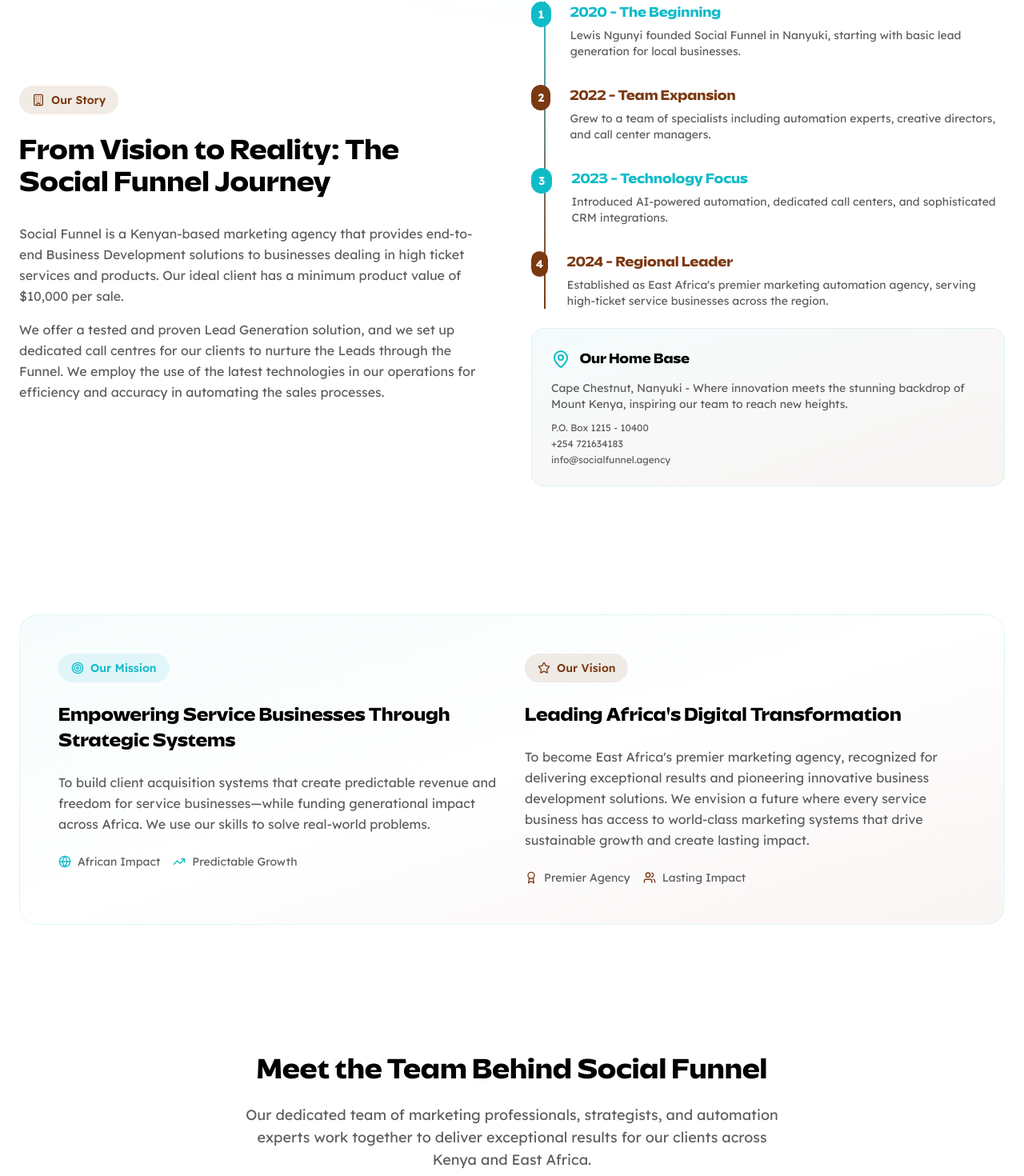
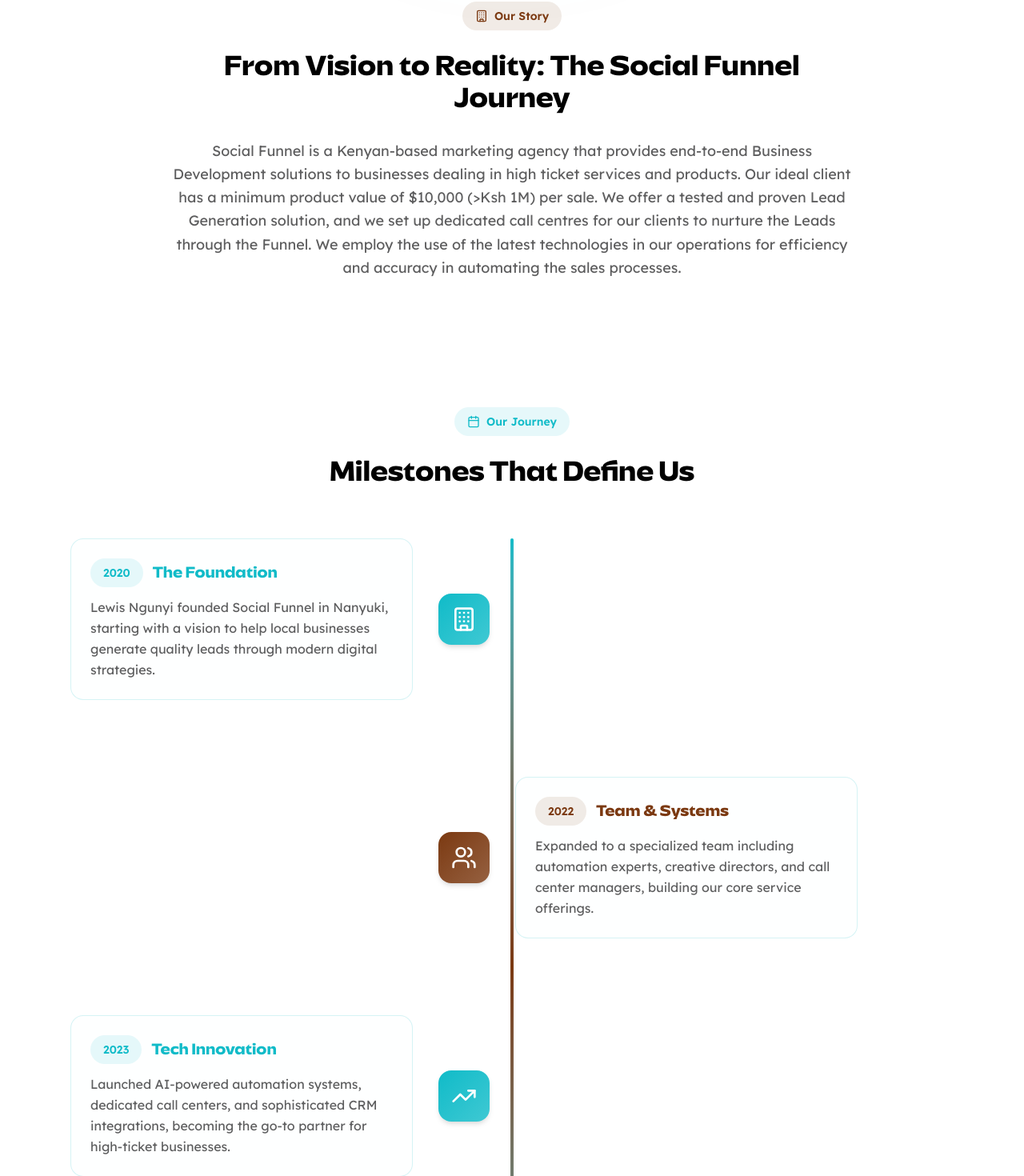
Before and after one commit to socialfunnel/socialfunnel, a Next.js app: page /about in a window 1280 px wide. Shown: the part 809-2279 px from the top of the page at 80% size. Built offline with nearby package versions, Linux system fonts and the light colour scheme.

Commit message:
feat(about): enhance story and timeline sections for clarity

```diff
--- a/src/app/about/page.tsx
+++ b/src/app/about/page.tsx
@@ -174,10 +174,12 @@ export default function About() {
 
       {/* Story Section */}
       <section className="py-20 relative">
-        <div className="mx-auto max-w-7xl px-6">
-          <div className="grid grid-cols-1 lg:grid-cols-2 gap-12 items-center">
+        <div className="mx-auto max-w-4xl px-6">
           <AnimatedGroup variants={transitionVariants}>
-              <motion.div variants={transitionVariants.item}>
+            <motion.div
+              variants={transitionVariants.item}
+              className="text-center"
+            >
               <div className="inline-flex items-center gap-2 px-4 py-2 bg-secondary/10 rounded-full text-secondary text-sm font-semibold mb-6">
                 <Building className="h-4 w-4" />
                 Our Story
@@ -185,129 +187,193 @@ export default function About() {
               <h2 className="text-3xl md:text-4xl font-serif font-bold mb-8">
                 From Vision to Reality: The Social Funnel Journey
               </h2>
-                <div className="space-y-4 text-muted-foreground leading-relaxed">
+              <div className="text-muted-foreground leading-relaxed text-lg">
                 <p>
-                    Social Funnel is a Kenyan-based marketing agency that
-                    provides end-to-end Business Development solutions to
-                    businesses dealing in high ticket services and products. Our
-                    ideal client has a minimum product value of $10,000 per
-                    sale.
-                  </p>
-                  <p>
-                    We offer a tested and proven Lead Generation solution, and
-                    we set up dedicated call centres for our clients to nurture
-                    the Leads through the Funnel. We employ the use of the
-                    latest technologies in our operations for efficiency and
-                    accuracy in automating the sales processes.
+                  Social Funnel is a Kenyan-based marketing agency that provides
+                  end-to-end Business Development solutions to businesses
+                  dealing in high ticket services and products. Our ideal client
+                  has a minimum product value of $10,000 (&gt;Ksh 1M) per sale.
+                  We offer a tested and proven Lead Generation solution, and we
+                  set up dedicated call centres for our clients to nurture the
+                  Leads through the Funnel. We employ the use of the latest
+                  technologies in our operations for efficiency and accuracy in
+                  automating the sales processes.
                 </p>
               </div>
             </motion.div>
           </AnimatedGroup>
+        </div>
+      </section>
 
+      {/* Timeline Section */}
+      <section className="py-20 relative">
+        <div className="mx-auto max-w-6xl px-6">
+          <div className="text-center mb-16">
+            <div className="inline-flex items-center gap-2 px-4 py-2 bg-primary/10 rounded-full text-primary text-sm font-semibold mb-6">
+              <Calendar className="h-4 w-4" />
+              Our Journey
+            </div>
+            <h2 className="text-3xl md:text-4xl font-serif font-bold">
+              Milestones That Define Us
+            </h2>
+          </div>
+
+          <div className="relative">
+            {/* Animated Timeline Line */}
+            <div className="absolute left-1/2 top-0 bottom-0 w-1 bg-gradient-to-b from-primary via-secondary to-primary rounded-full opacity-20 transform -translate-x-1/2 hidden md:block"></div>
             <motion.div
-              initial={{ opacity: 0, x: 50 }}
+              className="absolute left-1/2 top-0 w-1 bg-gradient-to-b from-primary via-secondary to-primary rounded-full transform -translate-x-1/2 hidden md:block"
+              initial={{ height: 0 }}
+              whileInView={{ height: "100%" }}
+              viewport={{ once: true }}
+              transition={{ duration: 2, ease: "easeInOut" }}
+            />
+
+            <div className="space-y-24">
+              {/* 2020 - Foundation (Left) */}
+              <motion.div
+                className="relative flex flex-col md:flex-row items-center group"
+                initial={{ opacity: 0, x: -50 }}
                 whileInView={{ opacity: 1, x: 0 }}
                 viewport={{ once: true }}
-              transition={{ duration: 0.8 }}
-              className="relative"
+                transition={{ duration: 0.6, delay: 0.1 }}
               >
-              <div className="space-y-6">
-                {/* Timeline */}
-                <div className="relative">
-                  <div className="absolute left-4 top-0 bottom-0 w-0.5 bg-gradient-to-b from-primary to-secondary"></div>
-
-                  <div className="space-y-8">
-                    <div className="relative flex items-start">
-                      <div className="w-8 h-8 bg-primary rounded-full flex items-center justify-center text-white text-sm font-bold relative z-10">
-                        1
+                {/* Card on Left */}
+                <div className="w-full md:w-5/12 md:pr-8">
+                  <div className="bg-card/50 backdrop-blur-sm border border-border/50 rounded-2xl p-6 group-hover:shadow-lg group-hover:shadow-primary/10 transition-all duration-300 hover:border-primary/30">
+                    <div className="flex items-center justify-center md:justify-start gap-3 mb-3">
+                      <span className="px-4 py-2 bg-primary/10 text-primary text-sm font-semibold rounded-full">
+                        2020
+                      </span>
+                      <h3 className="text-xl font-serif font-bold text-primary">
+                        The Foundation
+                      </h3>
                     </div>
-                      <div className="ml-6">
-                        <h3 className="text-lg font-serif font-bold text-primary mb-1">
-                          2020 - The Beginning
-                        </h3>
-                        <p className="text-sm text-muted-foreground">
-                          Lewis Ngunyi founded Social Funnel in Nanyuki,
-                          starting with basic lead generation for local
-                          businesses.
+                    <p className="text-muted-foreground leading-relaxed text-center md:text-left">
+                      Lewis Ngunyi founded Social Funnel in Nanyuki, starting
+                      with a vision to help local businesses generate quality
+                      leads through modern digital strategies.
                     </p>
                   </div>
                 </div>
 
-                    <div className="relative flex items-start">
-                      <div className="w-8 h-8 bg-secondary rounded-full flex items-center justify-center text-white text-sm font-bold relative z-10">
-                        2
+                {/* Icon in Center */}
+                <div className="w-16 h-16 bg-gradient-to-br from-primary to-primary/80 rounded-2xl flex items-center justify-center text-white font-bold relative z-10 shadow-lg group-hover:scale-110 transition-transform duration-300 mb-6 md:mb-0">
+                  <Building className="h-8 w-8" />
                 </div>
-                      <div className="ml-6">
-                        <h3 className="text-lg font-serif font-bold text-secondary mb-1">
-                          2022 - Team Expansion
+
+                {/* Empty space on Right */}
+                <div className="w-full md:w-5/12 md:pl-8 hidden md:block"></div>
+              </motion.div>
+
+              {/* 2022 - Growth (Right) */}
+              <motion.div
+                className="relative flex flex-col md:flex-row items-center group"
+                initial={{ opacity: 0, x: 50 }}
+                whileInView={{ opacity: 1, x: 0 }}
+                viewport={{ once: true }}
+                transition={{ duration: 0.6, delay: 0.2 }}
+              >
+                {/* Empty space on Left */}
+                <div className="w-full md:w-5/12 md:pr-8 hidden md:block"></div>
+
+                {/* Icon in Center */}
+                <div className="w-16 h-16 bg-gradient-to-br from-secondary to-secondary/80 rounded-2xl flex items-center justify-center text-white font-bold relative z-10 shadow-lg group-hover:scale-110 transition-transform duration-300 mb-6 md:mb-0">
+                  <Users className="h-8 w-8" />
+                </div>
+
+                {/* Card on Right */}
+                <div className="w-full md:w-5/12 md:pl-8">
+                  <div className="bg-card/50 backdrop-blur-sm border border-border/50 rounded-2xl p-6 group-hover:shadow-lg group-hover:shadow-secondary/10 transition-all duration-300 hover:border-secondary/30">
+                    <div className="flex items-center justify-center md:justify-start gap-3 mb-3">
+                      <span className="px-4 py-2 bg-secondary/10 text-secondary text-sm font-semibold rounded-full">
+                        2022
+                      </span>
+                      <h3 className="text-xl font-serif font-bold text-secondary">
+                        Team & Systems
                       </h3>
-                        <p className="text-sm text-muted-foreground">
-                          Grew to a team of specialists including automation
-                          experts, creative directors, and call center managers.
+                    </div>
+                    <p className="text-muted-foreground leading-relaxed text-center md:text-left">
+                      Expanded to a specialized team including automation
+                      experts, creative directors, and call center managers,
+                      building our core service offerings.
+                    </p>
+                  </div>
+                </div>
+              </motion.div>
+
+              {/* 2023 - Innovation (Left) */}
+              <motion.div
+                className="relative flex flex-col md:flex-row items-center group"
+                initial={{ opacity: 0, x: -50 }}
+                whileInView={{ opacity: 1, x: 0 }}
+                viewport={{ once: true }}
+                transition={{ duration: 0.6, delay: 0.3 }}
+              >
+                {/* Card on Left */}
+                <div className="w-full md:w-5/12 md:pr-8">
+                  <div className="bg-card/50 backdrop-blur-sm border border-border/50 rounded-2xl p-6 group-hover:shadow-lg group-hover:shadow-primary/10 transition-all duration-300 hover:border-primary/30">
+                    <div className="flex items-center justify-center md:justify-start gap-3 mb-3">
+                      <span className="px-4 py-2 bg-primary/10 text-primary text-sm font-semibold rounded-full">
+                        2023
+                      </span>
+                      <h3 className="text-xl font-serif font-bold text-primary">
+                        Tech Innovation
+                      </h3>
+                    </div>
+                    <p className="text-muted-foreground leading-relaxed text-center md:text-left">
+                      Launched AI-powered automation systems, dedicated call
+                      centers, and sophisticated CRM integrations, becoming the
+                      go-to partner for high-ticket businesses.
                     </p>
                   </div>
                 </div>
 
-                    <div className="relative flex items-start">
-                      <div className="w-8 h-8 bg-primary rounded-full flex items-center justify-center text-white text-sm font-bold relative z-10">
-                        3
+                {/* Icon in Center */}
+                <div className="w-16 h-16 bg-gradient-to-br from-primary to-primary/80 rounded-2xl flex items-center justify-center text-white font-bold relative z-10 shadow-lg group-hover:scale-110 transition-transform duration-300 mb-6 md:mb-0">
+                  <TrendingUp className="h-8 w-8" />
                 </div>
-                      <div className="ml-6">
-                        <h3 className="text-lg font-serif font-bold text-primary mb-1">
-                          2023 - Technology Focus
+
+                {/* Empty space on Right */}
+                <div className="w-full md:w-5/12 md:pl-8 hidden md:block"></div>
+              </motion.div>
+
+              {/* 2024 - Leadership (Right) */}
+              <motion.div
+                className="relative flex flex-col md:flex-row items-center group"
+                initial={{ opacity: 0, x: 50 }}
+                whileInView={{ opacity: 1, x: 0 }}
+                viewport={{ once: true }}
+                transition={{ duration: 0.6, delay: 0.4 }}
+              >
+                {/* Empty space on Left */}
+                <div className="w-full md:w-5/12 md:pr-8 hidden md:block"></div>
+
+                {/* Icon in Center */}
+                <div className="w-16 h-16 bg-gradient-to-br from-secondary to-secondary/80 rounded-2xl flex items-center justify-center text-white font-bold relative z-10 shadow-lg group-hover:scale-110 transition-transform duration-300 mb-6 md:mb-0">
+                  <Award className="h-8 w-8" />
+                </div>
+
+                {/* Card on Right */}
+                <div className="w-full md:w-5/12 md:pl-8">
+                  <div className="bg-card/50 backdrop-blur-sm border border-border/50 rounded-2xl p-6 group-hover:shadow-lg group-hover:shadow-secondary/10 transition-all duration-300 hover:border-secondary/30">
+                    <div className="flex items-center justify-center md:justify-start gap-3 mb-3">
+                      <span className="px-4 py-2 bg-secondary/10 text-secondary text-sm font-semibold rounded-full">
+                        2024
+                      </span>
+                      <h3 className="text-xl font-serif font-bold text-secondary">
+                        Regional Leadership
                       </h3>
-                        <p className="text-sm text-muted-foreground">
-                          Introduced AI-powered automation, dedicated call
-                          centers, and sophisticated CRM integrations.
+                    </div>
+                    <p className="text-muted-foreground leading-relaxed text-center md:text-left">
+                      Established as East Africa&apos;s premier marketing
+                      automation agency, serving high-ticket service businesses
+                      across the region with proven results.
                     </p>
                   </div>
                 </div>
-
-                    <div className="relative flex items-start">
-                      <div className="w-8 h-8 bg-secondary rounded-full flex items-center justify-center text-white text-sm font-bold relative z-10">
-                        4
-                      </div>
-                      <div className="ml-6">
-                        <h3 className="text-lg font-serif font-bold text-secondary mb-1">
-                          2024 - Regional Leader
-                        </h3>
-                        <p className="text-sm text-muted-foreground">
-                          Established as East Africa&apos;s premier marketing
-                          automation agency, serving high-ticket service
-                          businesses across the region.
-                        </p>
-                      </div>
-                    </div>
-                  </div>
-                </div>
-
-                {/* Location Card */}
-                <motion.div
-                  initial={{ opacity: 0, y: 20 }}
-                  whileInView={{ opacity: 1, y: 0 }}
-                  viewport={{ once: true }}
-                  transition={{ duration: 0.6, delay: 0.2 }}
-                  className="p-6 rounded-2xl bg-gradient-to-br from-primary/5 to-secondary/5 border border-primary/10"
-                >
-                  <div className="flex items-center gap-3 mb-3">
-                    <MapPin className="h-6 w-6 text-primary" />
-                    <h3 className="text-lg font-serif font-bold">
-                      Our Home Base
-                    </h3>
-                  </div>
-                  <p className="text-sm text-muted-foreground mb-3">
-                    Cape Chestnut, Nanyuki - Where innovation meets the stunning
-                    backdrop of Mount Kenya, inspiring our team to reach new
-                    heights.
-                  </p>
-                  <div className="text-xs text-muted-foreground space-y-1">
-                    <p>P.O. Box 1215 - 10400</p>
-                    <p>+254 721634183</p>
-                    <p>info@socialfunnel.agency</p>
-                  </div>
               </motion.div>
             </div>
-            </motion.div>
           </div>
         </div>
       </section>
```
Lines whose indentation alone changed are shown as unchanged.
